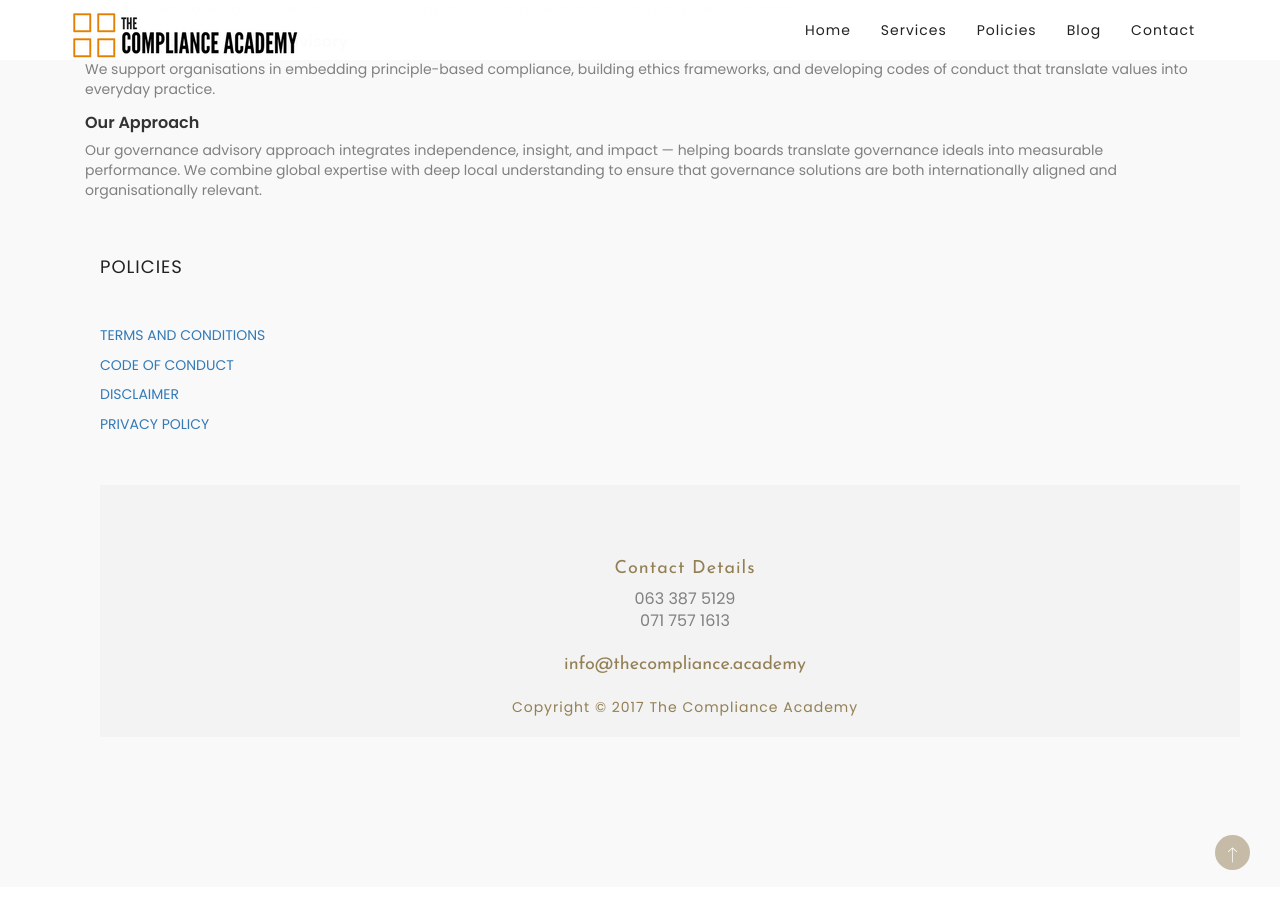
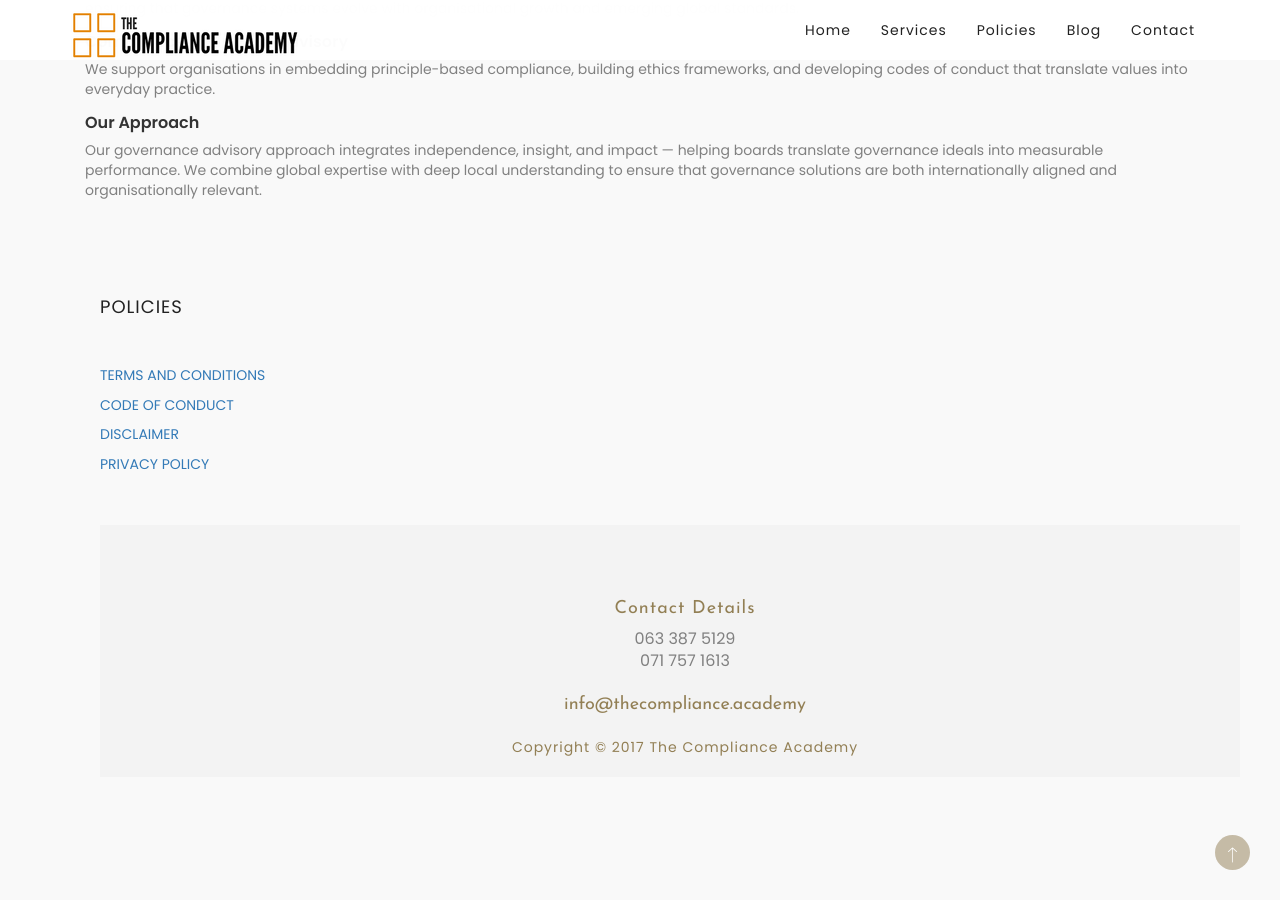
Before and after one commit to compliance-academy/compliance-academy.github.io, a Jekyll site: the page built from index.md, in a window 1280 px wide and 900 px high, scrolled down 2589 px. Built offline with Jekyll 4.4.1, drawn with Linux system fonts in a browser that asks for light colours; nearby versions of some CDN libraries; some web fonts are replaced.

Commit message:
Update home.html

```diff
--- a/_layouts/home.html
+++ b/_layouts/home.html
@@ -195,7 +195,7 @@ Our training programmes are delivered by certified industry experts and align wi
 
 </p>
             <br><br><br>
-       <div id="policies" class="policies">
+       <div id="policies" class="policies" style="margin-top: 40px;">
   <div class="container">
     <div class="row">
       <div class="col-md-12">
```
